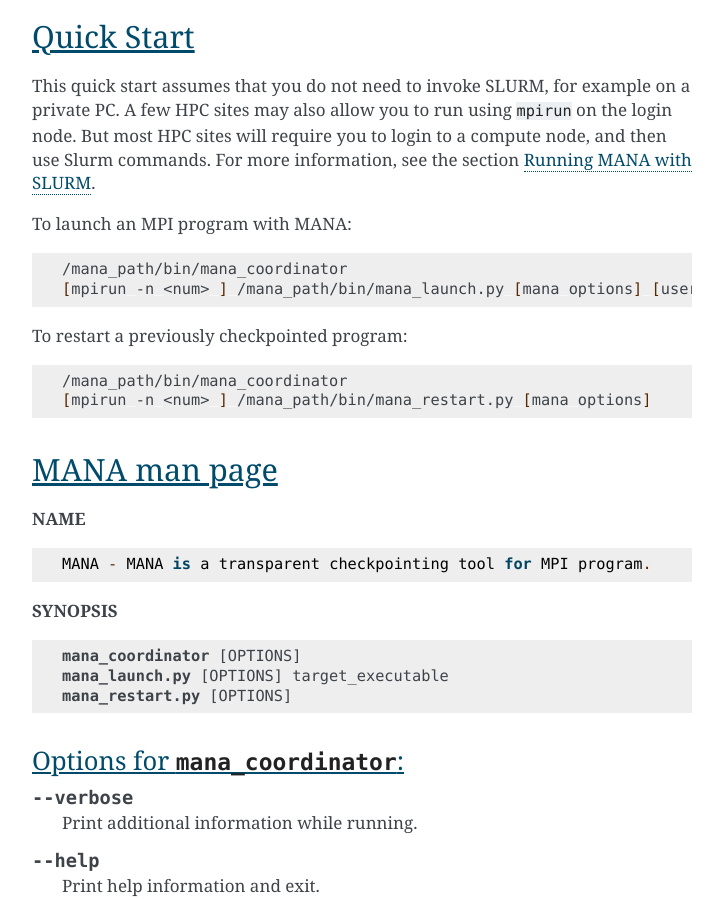
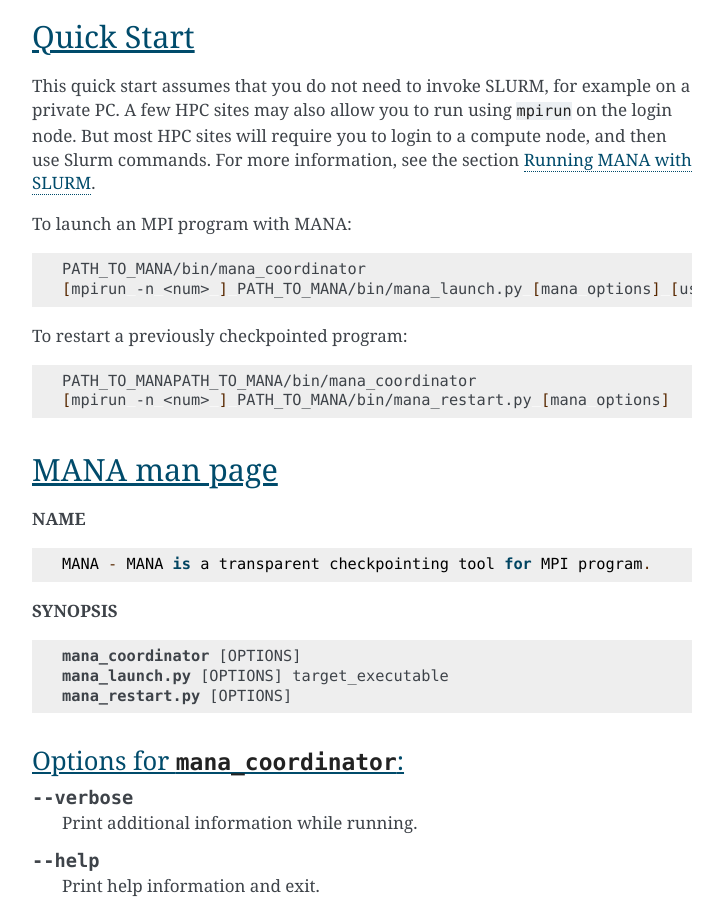
Before and after one commit to mpickpt/mana-doc, a Sphinx documentation site: the page built from docs/source/index.rst, in a window 1280 px wide and 900 px high, scrolled down 1036 px. Shown: the whole window, without its empty margins (388-1111 px from the left). Built offline with Sphinx 7.4.7, drawn with Linux system fonts in a browser that asks for light colours; some of the changed text lies outside the part shown.

Commit message:
/mana_path/ [and others] -> PATH_TO_MANA/

```diff
--- a/docs/source/index.rst
+++ b/docs/source/index.rst
@@ -53,15 +53,15 @@ To launch an MPI program with MANA:
 
 .. code:: shell
 
-   /mana_path/bin/mana_coordinator
-   [mpirun -n <num> ] /mana_path/bin/mana_launch.py [mana options] [user_program and args]
+   PATH_TO_MANA/bin/mana_coordinator
+   [mpirun -n <num> ] PATH_TO_MANA/bin/mana_launch.py [mana options] [user_program and args]
 
 To restart a previously checkpointed program:
 
 .. code:: shell
 
-   /mana_path/bin/mana_coordinator
-   [mpirun -n <num> ] /mana_path/bin/mana_restart.py [mana options]
+   PATH_TO_MANAPATH_TO_MANA/bin/mana_coordinator
+   [mpirun -n <num> ] PATH_TO_MANA/bin/mana_restart.py [mana options]
 
 ----------------------
 MANA man page
@@ -242,9 +242,9 @@ the following commands:
 
 .. code:: shell
 
-   /mana_path/bin/mana_coordinator
-   srun -n <num> /mana_path/bin/mana_launch.py [mana options] [user_program and args]
-   srun -n <num> /mana_path/bin/mana_restart.py [mana options]
+   PATH_TO_MANA/bin/mana_coordinator
+   srun -n <num> PATH_TO_MANA/bin/mana_launch.py [mana options] [user_program and args]
+   srun -n <num> PATH_TO_MANA/bin/mana_restart.py [mana options]
 
 MANA will automatically write the hostname and port number of MANA's
 coordinator to a file
```
Also changed, not shown: docs/source/discovery.rst (+6 -6 lines), docs/source/perlmutter.rst (+6 -6 lines).
